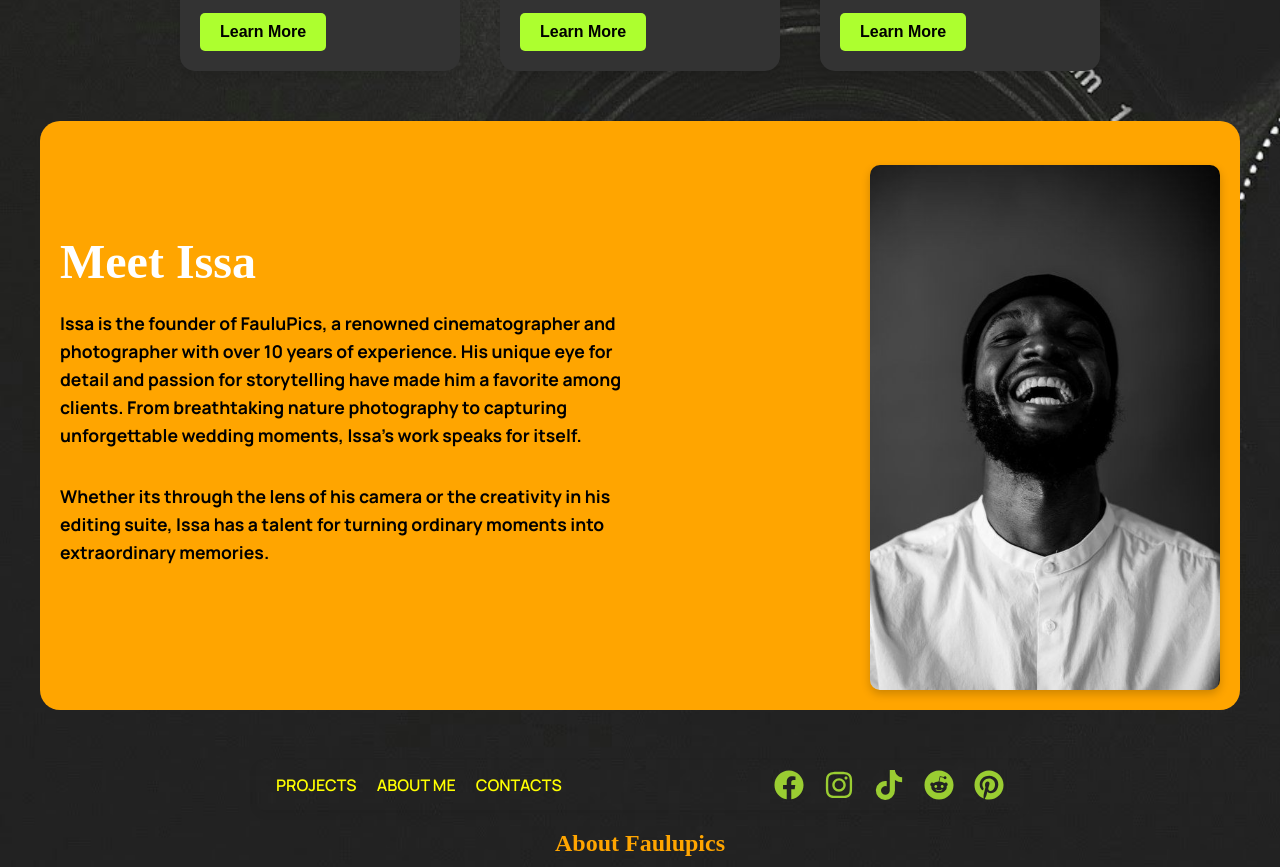
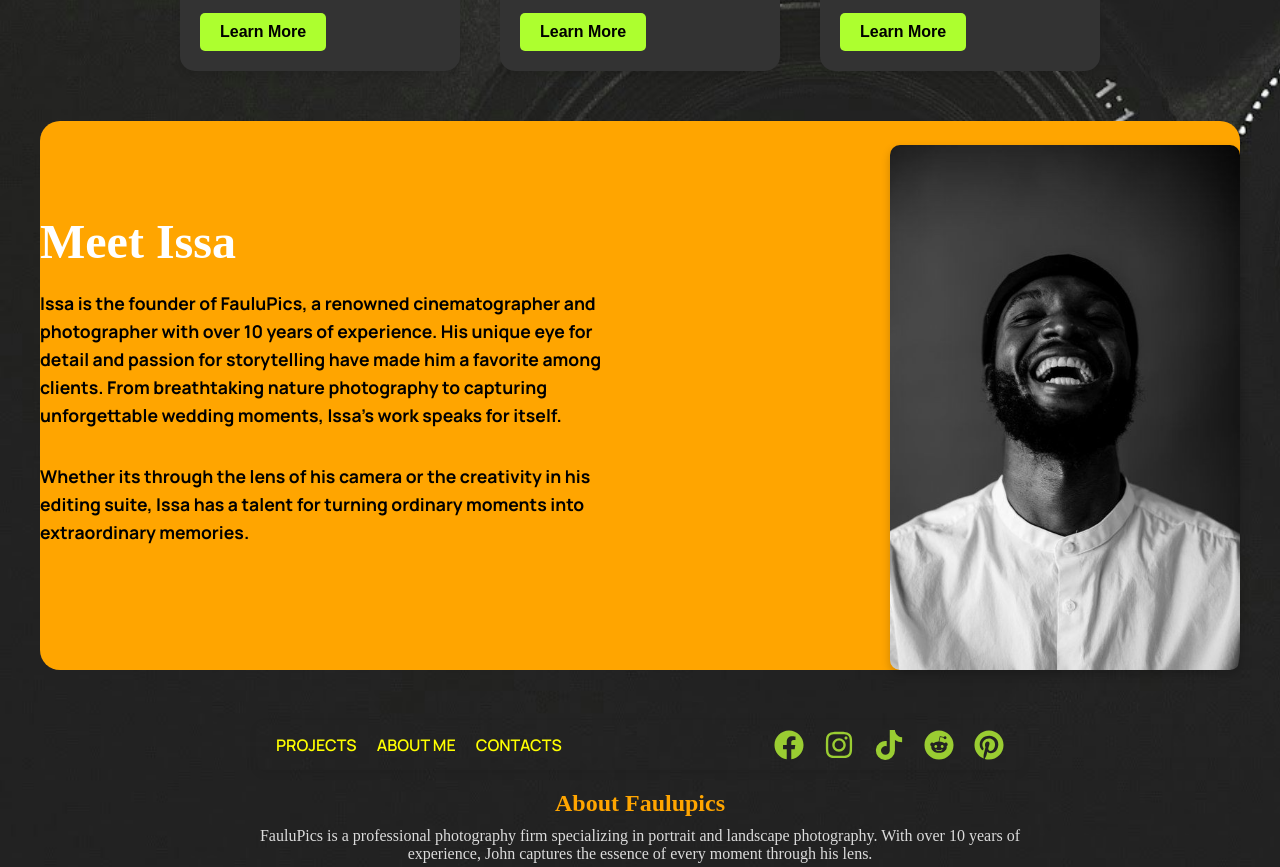
Before and after one commit to bugijay7/issanew, a React (Vite) app: page / in a window 1280 px wide. Shown: the part 1700-2567 px from the top of the page. Built offline with nearby package versions, Linux system fonts and the light colour scheme.

Commit message:
Update testimonials.css

```diff
--- a/src/components/testimonials.css
+++ b/src/components/testimonials.css
@@ -4,7 +4,7 @@
     flex-direction: row; /* Default direction for larger screens */
     align-items: center;
     justify-content: center;
-    padding: 20px;
+    padding: 20px auto;
     background-color: orange;
     color: #333;
     max-width: 1200px;
@@ -16,7 +16,7 @@
 
   .founder-intro {
     text-align: left;
-    max-width: 600px;
+    max-width: 70%;
     flex: 1;
   }
 
```
